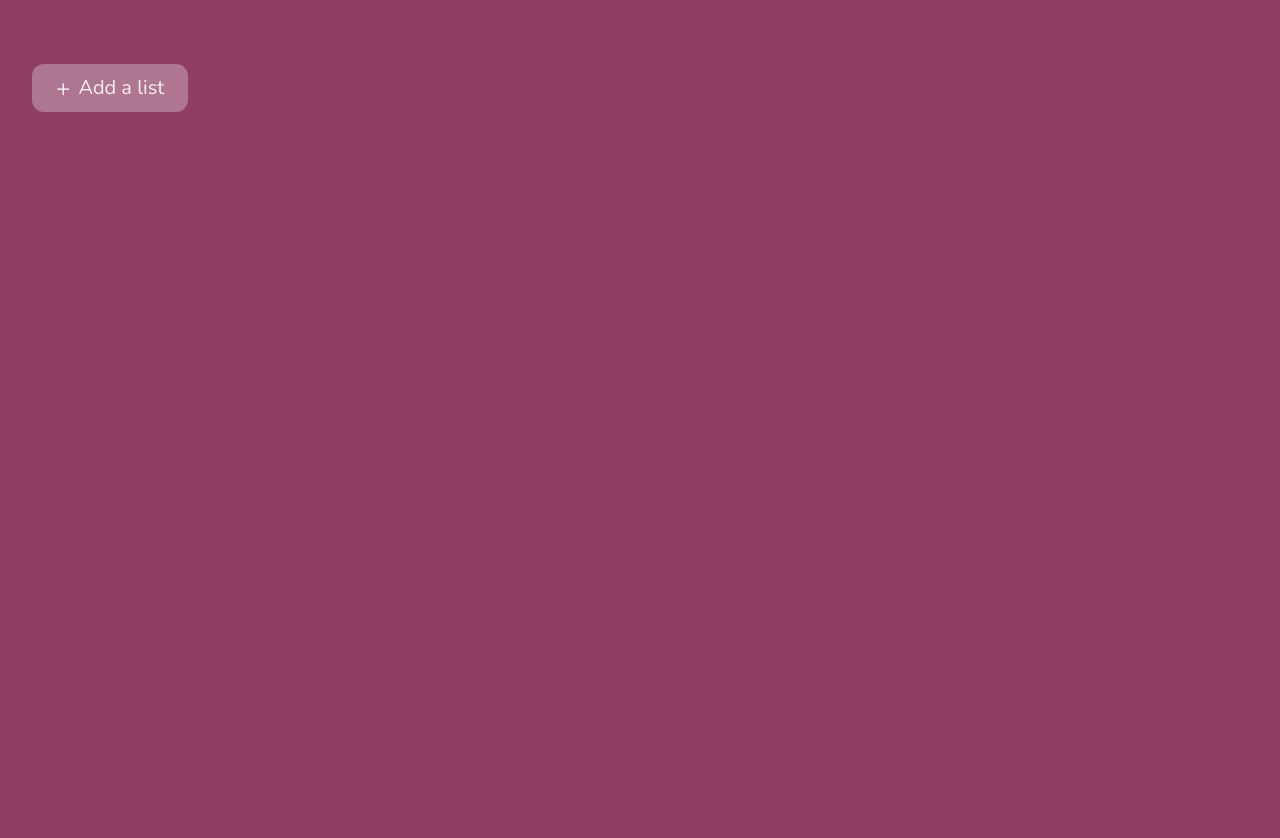
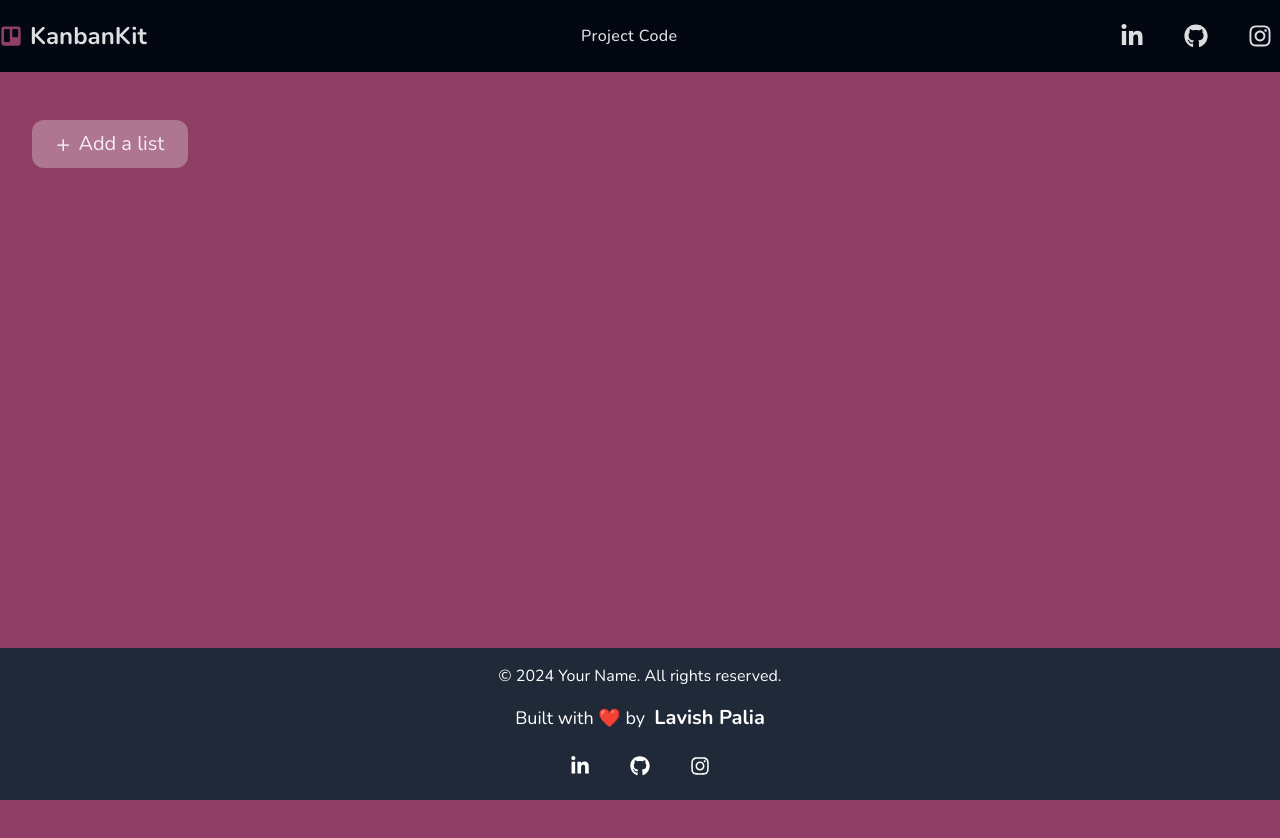
Before and after one commit to LavishPalia/KanbanKit, a React (Vite) app: page / in a window 1280 px wide. Shown: the top 838 px of the page. After the commit the page ends 800 px from the top, so only its background shows below. Built offline with nearby package versions, Linux system fonts and the light colour scheme.

Commit message:
implement: Header and Footer components

```diff
--- a/package.json
+++ b/package.json
@@ -12,7 +12,8 @@
   "dependencies": {
     "react": "^18.3.1",
     "react-beautiful-dnd": "^13.1.1",
-    "react-dom": "^18.3.1"
+    "react-dom": "^18.3.1",
+    "react-icons": "^5.3.0"
   },
   "devDependencies": {
     "@eslint/js": "^9.9.0",
--- a/src/App.jsx
+++ b/src/App.jsx
@@ -3,6 +3,8 @@ import TaskBoard from "./components/TaskBoard";
 import { DragDropContext, Droppable, Draggable } from "react-beautiful-dnd";
 
 import { TASKBOARDS } from "./data.js";
+import Header from "./components/Header.jsx";
+import Footer from "./components/Footer.jsx";
 
 const App = () => {
   const [taskBoards, setTaskBoards] = useState(
@@ -189,10 +191,11 @@ const App = () => {
 
   return (
     <DragDropContext onDragEnd={onDragEnd}>
+      <Header />
       <Droppable droppableId="all-boards" direction="horizontal" type="board">
         {(provided) => (
           <div
-            className="flex flex-col w-full md:flex md:flex-row md:items-start gap-8 px-8 mt-16"
+            className="flex flex-col w-full md:flex md:flex-row md:items-start gap-8 px-8 mt-12"
             ref={provided.innerRef}
             {...provided.droppableProps}
           >
@@ -232,7 +235,8 @@ const App = () => {
                   value={newTaskBoardTitle}
                   onChange={(e) => setNewTaskBoardTitle(e.target.value)}
                   placeholder="Enter list name..."
-                  className="block w-full px-4 py-2 mb-2 border rounded-md focus:outline-none focus:ring-2 focus:ring-indigo-500 bg-black text-white"
+                  className="block w-full px-4 py-2 mb-2 border rounded-md focus:outline-none
+                   focus:ring-2 focus:ring-indigo-500 bg-black text-white"
                 />
                 <div className="flex gap-4 mt-4">
                   <button
@@ -264,6 +268,8 @@ const App = () => {
           </div>
         )}
       </Droppable>
+
+      <Footer />
     </DragDropContext>
   );
 };
--- /dev/null
+++ b/src/components/Footer.jsx
@@ -0,0 +1,46 @@
+import React from "react";
+import { FaLinkedinIn, FaGithub, FaInstagram } from "react-icons/fa";
+
+const Footer = () => {
+  return (
+    <div className="fixed bottom-0 left-0 w-full p-4 bg-gray-800 text-white flex flex-col items-center">
+      <div className="mb-4">
+        &copy; {new Date().getFullYear()} Your Name. All rights reserved.
+      </div>
+      <div className="mb-4 text-lg">
+        Built with ❤️ by &nbsp;
+        <span className="text-xl font-bold hover:shadow-sm rounded-sm hover:shadow-pink-300/25 hover:scale-125">
+          Lavish Palia
+        </span>
+      </div>
+      <div className="flex items-center gap-6">
+        <a
+          href="https://www.linkedin.com/in/lavish-palia/"
+          target="_blank"
+          rel="noopener noreferrer"
+          className="hover:scale-125 transition-all hover:bg-gray-700 p-2 rounded-lg"
+        >
+          <FaLinkedinIn className="text-xl" />
+        </a>
+        <a
+          href="https://github.com/LavishPalia"
+          target="_blank"
+          rel="noopener noreferrer"
+          className="hover:scale-125 transition-all hover:bg-gray-700 p-2 rounded-lg"
+        >
+          <FaGithub className="text-xl" />
+        </a>
+        <a
+          href="https://www.instagram.com/lavish165/"
+          target="_blank"
+          rel="noopener noreferrer"
+          className="hover:scale-125 transition-all hover:bg-gray-700 p-2 rounded-lg"
+        >
+          <FaInstagram className="text-xl" />
+        </a>
+      </div>
+    </div>
+  );
+};
+
+export default Footer;
--- /dev/null
+++ b/src/components/Header.jsx
@@ -0,0 +1,36 @@
+import React from "react";
+import { FaInstagram } from "react-icons/fa";
+import { FaLinkedinIn } from "react-icons/fa";
+import { FaGithub } from "react-icons/fa";
+import { FaTrello } from "react-icons/fa";
+
+const Header = () => {
+  return (
+    <div className="bg-gray-950">
+      <div className="flex flex-col md:flex-row justify-between items-center gap-6 md:gap-0 max-w-7xl mx-auto py-8 md:py-4">
+        <div className="flex gap-2 items-center justify-center">
+          <FaTrello size={22} className="text-[#8F3F65]" />
+          <h1 className="text-2xl font-bold">KanbanKit</h1>
+        </div>
+
+        <a href="https://github.com/LavishPalia/KanbanKit" target="_blank">
+          <p className="font-medium tracking-wide">Project Code</p>
+        </a>
+
+        <div className="flex items-center gap-6">
+          <a href="https://www.linkedin.com/in/lavish-palia/" target="_blank">
+            <FaLinkedinIn className="hover:scale-125 transition-all hover:bg-gray-700 p-2 size-10 rounded-lg" />
+          </a>
+          <a href="https://github.com/LavishPalia" target="_blank">
+            <FaGithub className="hover:scale-125 transition-all hover:bg-gray-700 p-2 size-10 rounded-lg" />
+          </a>
+          <a href="https://www.instagram.com/lavish165/" target="_blank">
+            <FaInstagram className="hover:scale-125 transition-all hover:bg-gray-700 p-2 size-10 rounded-lg" />
+          </a>
+        </div>
+      </div>
+    </div>
+  );
+};
+
+export default Header;
--- a/src/components/TaskBoard.jsx
+++ b/src/components/TaskBoard.jsx
@@ -75,6 +75,10 @@ const TaskBoard = ({
   const handleBoardTitleUpdate = (e) => {
     if (e.key === "Enter") {
       onUpdateBoardTitle(boardId, updatedTaskBoardTitle);
+      setIsEditingTitle(false);
+    }
+
+    if (e.key === "Escape") {
       setIsEditingTitle(false);
     }
   };
--- a/src/components/TaskList.jsx
+++ b/src/components/TaskList.jsx
@@ -47,6 +47,7 @@ const TaskList = ({ todos, removeTodo, editTodo, onTitleClick }) => {
                     <button
                       className="bg-gray-300 hover:bg-gray-200 p-2 rounded-md"
                       onClick={() => handleSaveEdit(todo.id)}
+                      disabled={editText === ""}
                     >
                       ✔️
                     </button>
```
Also changed, not shown: 1 other file (tests, documents, lock files or other folders).
